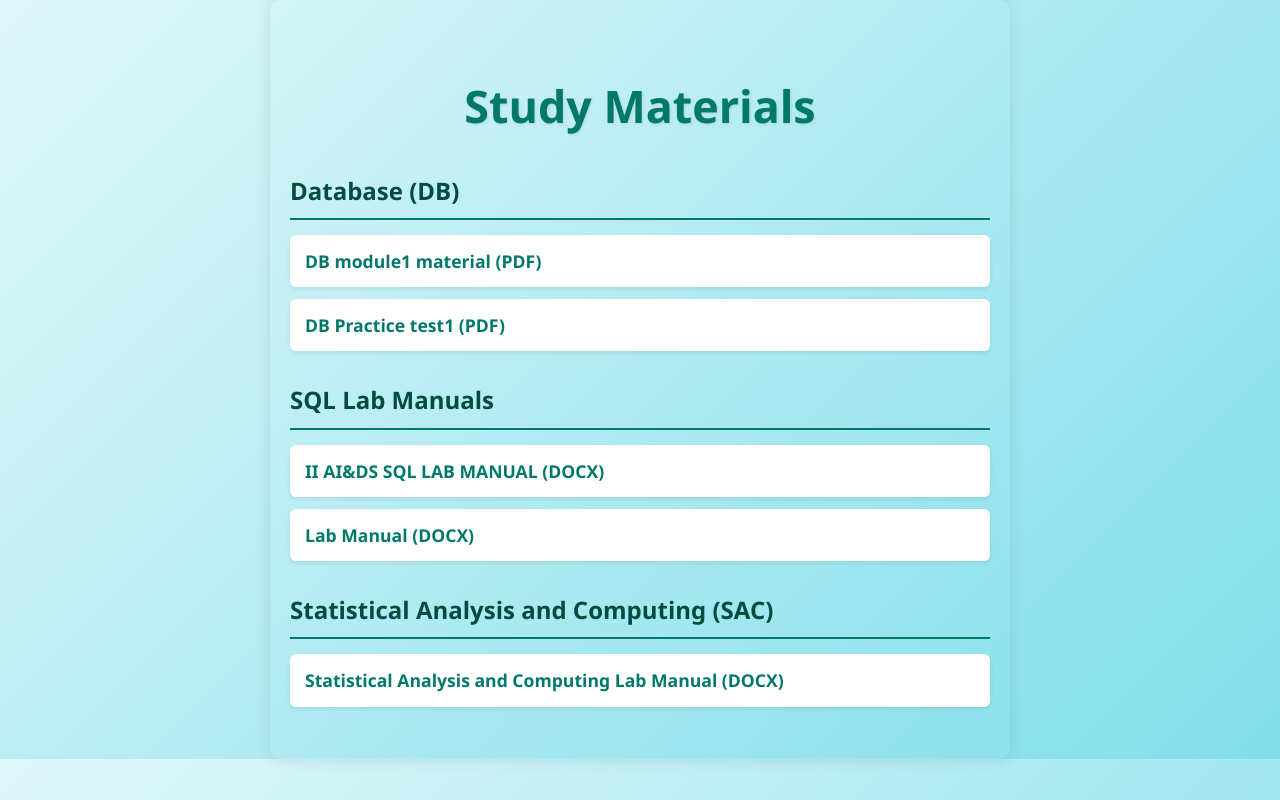
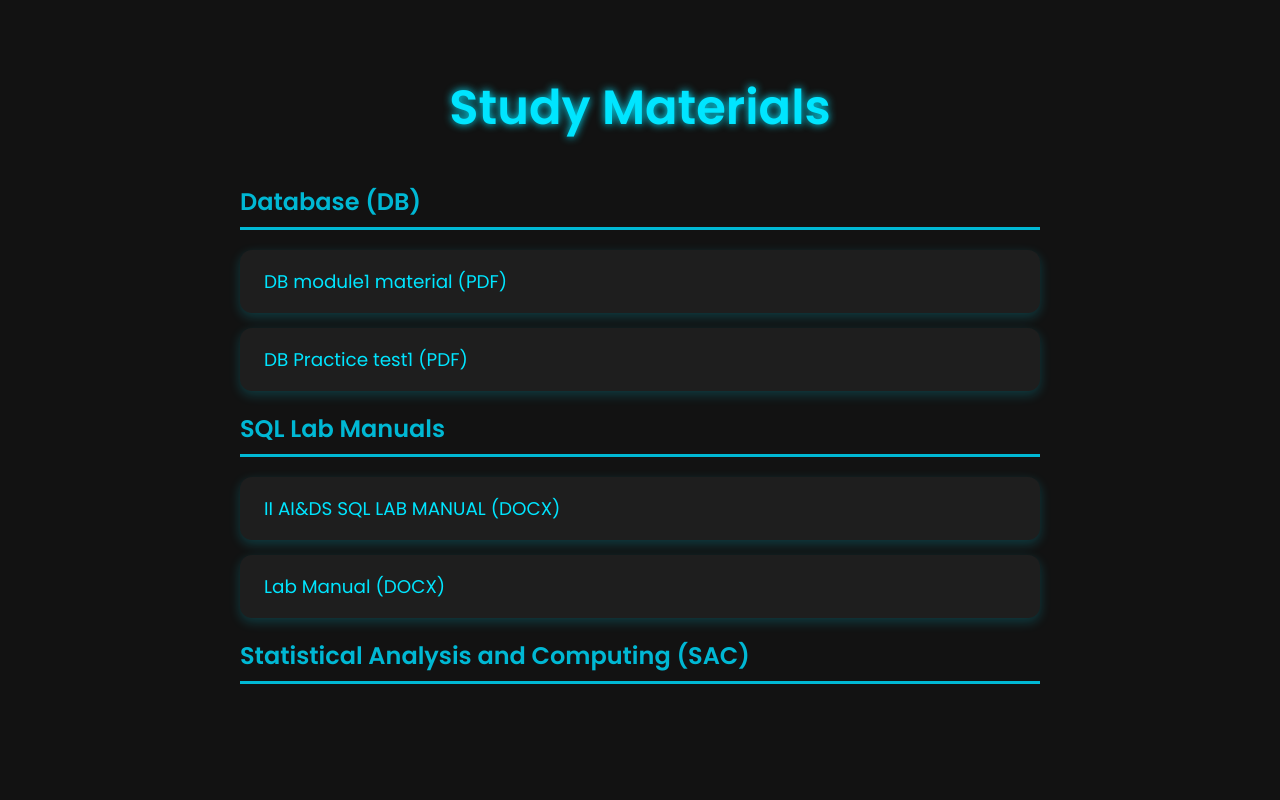
Before and after one commit to abira06/aserver, a plain HTML site: page index.html in a window 1280 px wide. Drawn offline with Linux system fonts and the light colour scheme.

Commit message:
Update index.html

```diff
--- a/index.html
+++ b/index.html
@@ -2,83 +2,95 @@
 <html lang="en">
 <head>
 <meta charset="UTF-8" />
+<meta name="viewport" content="width=device-width, initial-scale=1" />
 <title>Study Materials</title>
 <style>
-    /* Reset some default styles */
-    body, ul {
+  @import url('https://fonts.googleapis.com/css2?family=Poppins:wght@400;600&display=swap');
+
+  body {
     margin: 0;
-      padding: 0;
+    background: #121212;
+    color: #eee;
+    font-family: 'Poppins', sans-serif;
+    display: flex;
+    justify-content: center;
+    padding: 40px 20px;
   }
 
-    body {
-      font-family: 'Segoe UI', Tahoma, Geneva, Verdana, sans-serif;
-      background: #f0f4f8;
-      color: #333;
-      line-height: 1.6;
-      padding: 40px 20px;
-      max-width: 700px;
-      margin: auto;
-      box-shadow: 0 0 15px rgba(0,0,0,0.1);
-      border-radius: 10px;
-      background: linear-gradient(135deg, #e0f7fa, #80deea);
+  .container {
+    max-width: 800px;
+    width: 100%;
   }
 
   h1 {
+    font-weight: 600;
+    font-size: 3rem;
+    margin-bottom: 40px;
     text-align: center;
-      font-size: 2.8rem;
-      margin-bottom: 30px;
-      color: #00796b;
-      text-shadow: 1px 1px 3px rgba(0,0,0,0.1);
+    color: #00e5ff;
+    text-shadow: 0 0 8px #00e5ff;
   }
 
   h2 {
-      color: #004d40;
-      border-bottom: 2px solid #00796b;
+    color: #00b8d4;
+    border-bottom: 3px solid #00b8d4;
     padding-bottom: 8px;
-      margin-top: 30px;
-      margin-bottom: 15px;
-      font-weight: 700;
+    margin-bottom: 20px;
+    font-weight: 600;
   }
 
   ul {
     list-style: none;
+    padding-left: 0;
   }
 
   li {
-      background: white;
-      margin-bottom: 12px;
-      padding: 12px 15px;
-      border-radius: 6px;
-      box-shadow: 0 2px 5px rgba(0,0,0,0.08);
-      transition: box-shadow 0.3s ease;
+    background: #1e1e1e;
+    margin-bottom: 15px;
+    border-radius: 12px;
+    padding: 18px 24px;
+    box-shadow: 0 4px 12px rgba(0, 229, 255, 0.2);
+    transition: transform 0.3s ease, box-shadow 0.3s ease;
   }
 
   li:hover {
-      box-shadow: 0 4px 15px rgba(0,0,0,0.2);
+    box-shadow: 0 8px 24px rgba(0, 229, 255, 0.5);
+    transform: translateY(-5px);
   }
 
   a {
     text-decoration: none;
-      color: #00796b;
-      font-weight: 600;
-      font-size: 1.1rem;
+    color: #00e5ff;
+    font-weight: 500;
+    font-size: 1.15rem;
     display: block;
   }
 
   a:hover {
-      color: #004d40;
+    color: #00b8d4;
   }
 
-    /* Responsive */
   @media (max-width: 480px) {
     body {
       padding: 20px 10px;
-        max-width: 95%;
+    }
+
+    h1 {
+      font-size: 2.2rem;
+    }
+
+    li {
+      padding: 14px 18px;
+    }
+
+    a {
+      font-size: 1rem;
     }
   }
 </style>
 </head>
 <body>
+  <div class="container">
     <h1>Study Materials</h1>
 
     <h2>Database (DB)</h2>
@@ -94,9 +106,4 @@
     </ul>
 
     <h2>Statistical Analysis and Computing (SAC)</h2>
-  <ul>
-    <li><a href="Statistical Analysis and Computing Lab Manual (2).docx" target="_blank" download>Statistical Analysis and Computing Lab Manual (DOCX)</a></li>
-  </ul>
-
-</body>
-</html>
+    <ul
```
Lines whose indentation alone changed are shown as unchanged.
